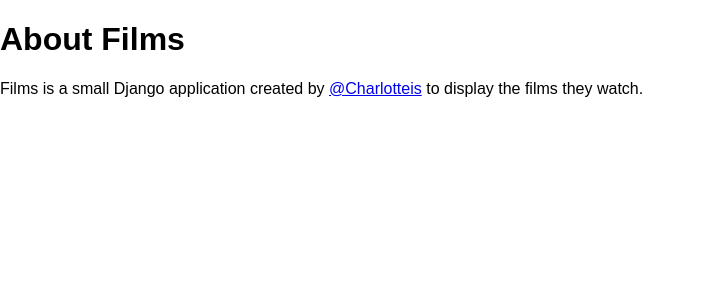
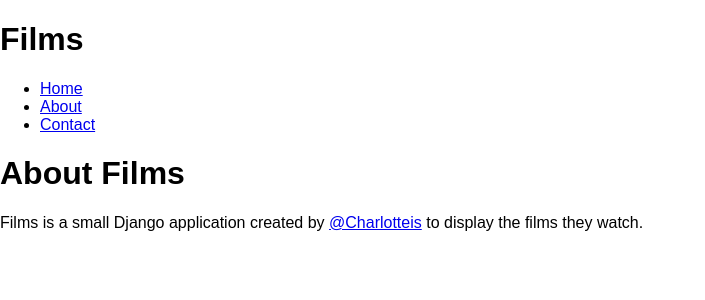
Before and after one commit to Charlotteis/films, a Django app: page /about/ in a window 1280 px wide. Shown: the top 300 px of the page, without its empty margins (0-705 px from the left). Run offline with Django 3.2, Linux system fonts and the light colour scheme.

Commit message:
Create basic navigation

```diff
--- a/films/templates/layouts/base.html
+++ b/films/templates/layouts/base.html
@@ -14,6 +14,16 @@
   {% block header %}{% endblock %}
 </head>
 <body>
+  <header>
+    <h1>Films</h1>
+    <nav>
+      <ul>
+        <li><a href='{% url "index" %}'>Home</a></li>
+        <li><a href='{% url "about" %}'>About</a></li>
+        <li><a href='{% url "contact" %}'>Contact</a></li>
+      </ul>
+    </nav>
+  </header>
   {% block content %}{% endblock %}
   {% block footer %}{% endblock %}
 </body>
```
